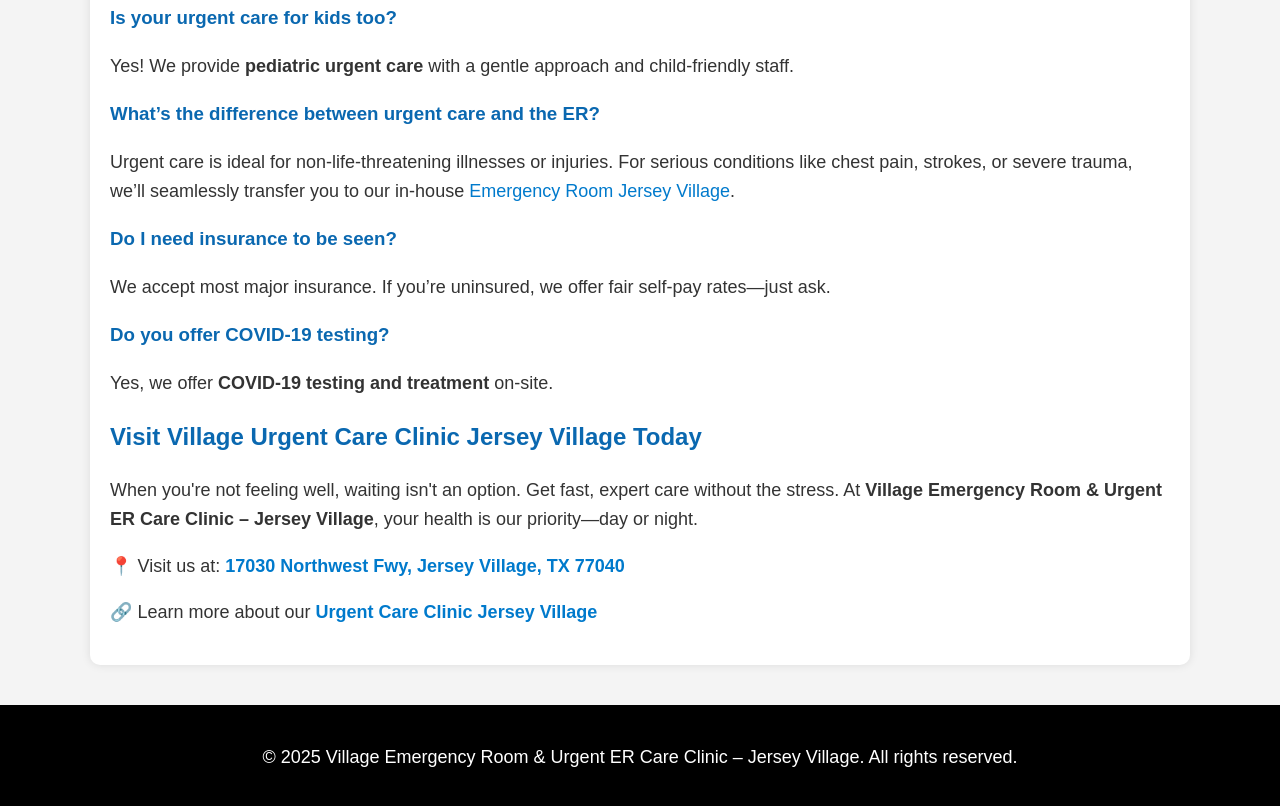
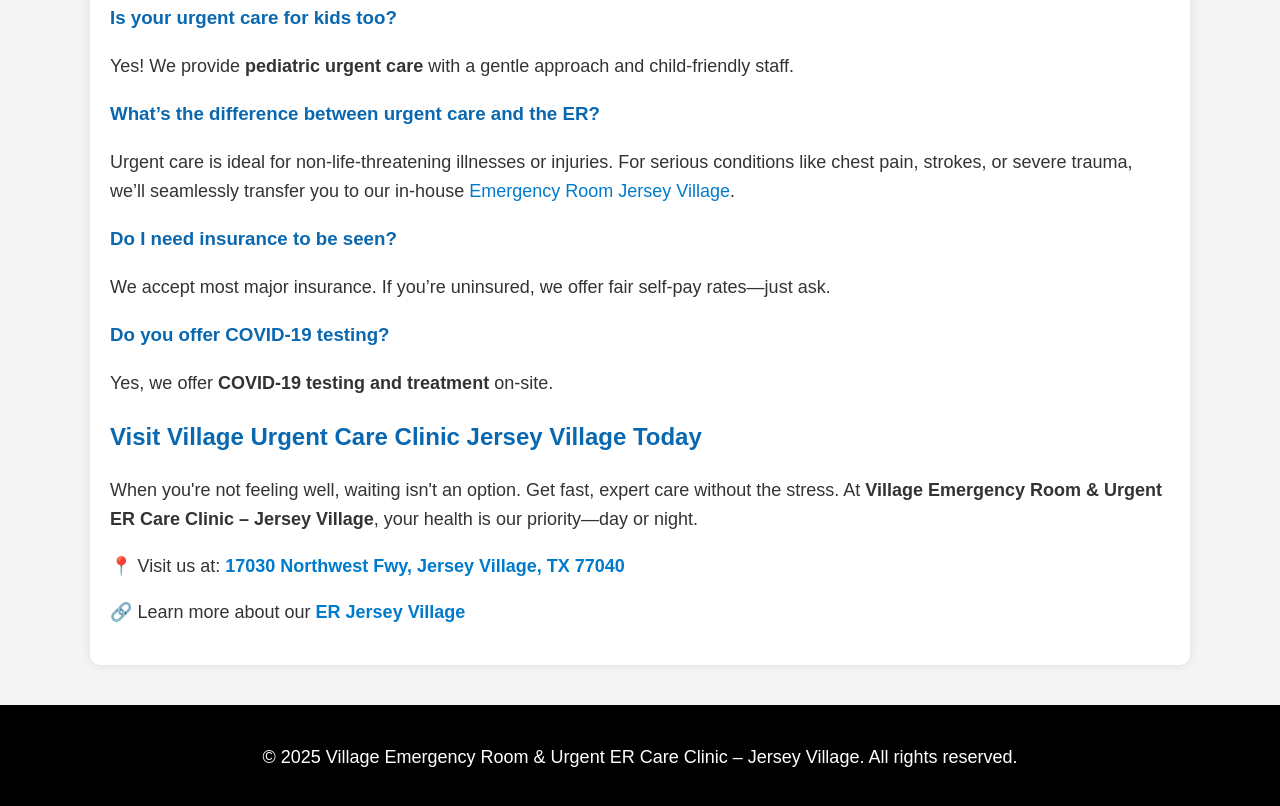
Before and after one commit to villageec/jersey-village-emergency-room, a plain HTML site: page index.html in a window 1280 px wide. Shown: the part 2378-3184 px from the top of the page. Drawn offline with Linux system fonts and the light colour scheme.

Commit message:
Update index.html

```diff
--- a/index.html
+++ b/index.html
@@ -104,7 +104,7 @@
   <h2>Visit Village Urgent Care Clinic Jersey Village Today</h2>
   <p>When you're not feeling well, waiting isn't an option. Get fast, expert care without the stress. At <strong>Village Emergency Room & Urgent ER Care Clinic – Jersey Village</strong>, your health is our priority—day or night.</p>
   <p>📍 Visit us at: <a href="https://maps.app.goo.gl/CzZ8Qb6UkeBifKX8A"><strong>17030 Northwest Fwy, Jersey Village, TX 77040</strong></a></p>
-  <p>🔗 Learn more about our <a href="https://villageec.com/location/jersey-village-emergency-room/"><strong>Urgent Care Clinic Jersey Village</strong></a></p>
+  <p>🔗 Learn more about our <a href="https://villageec.com/location/jersey-village-emergency-room/"><strong>ER Jersey Village</strong></a></p>
 </section>
 </div>
 
```
